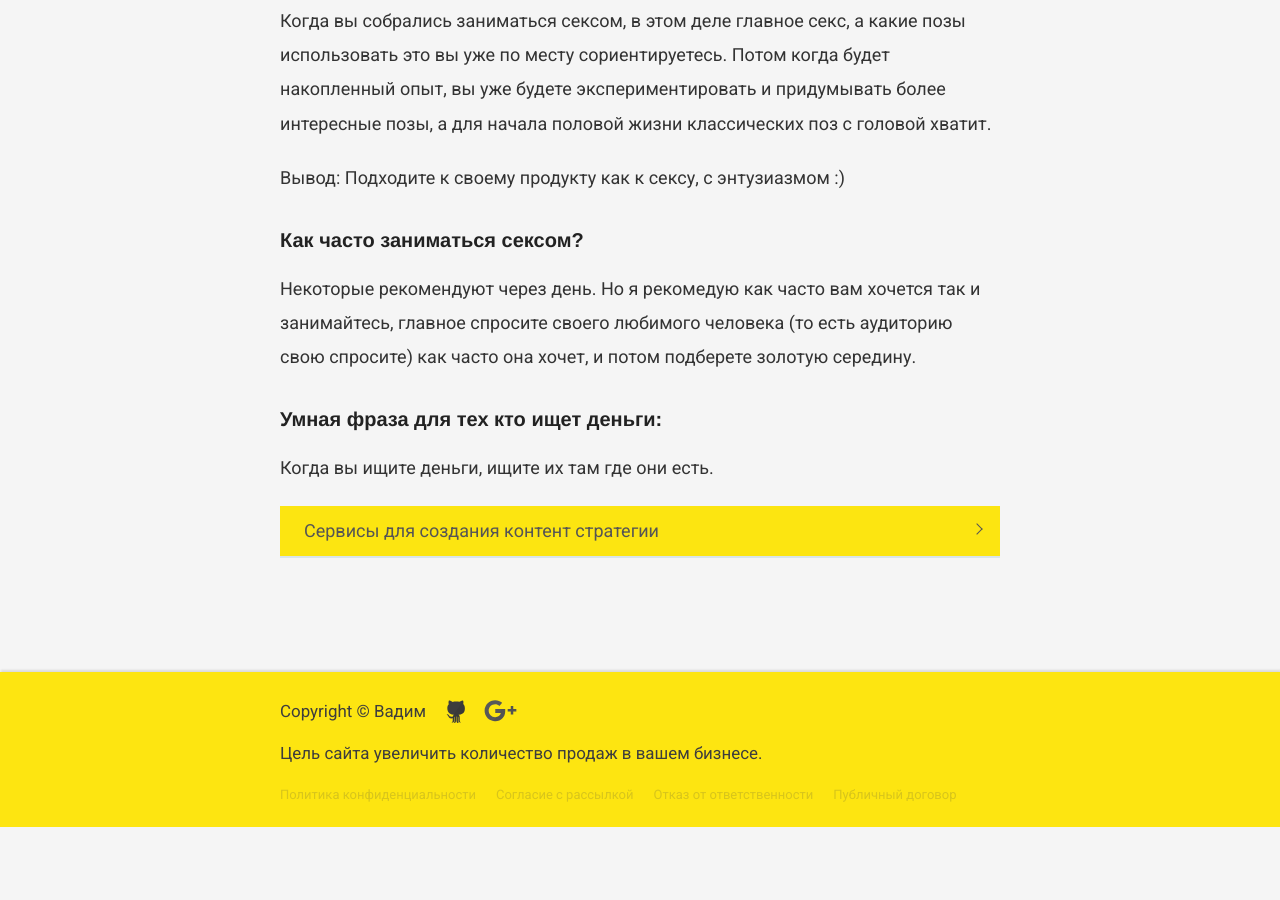
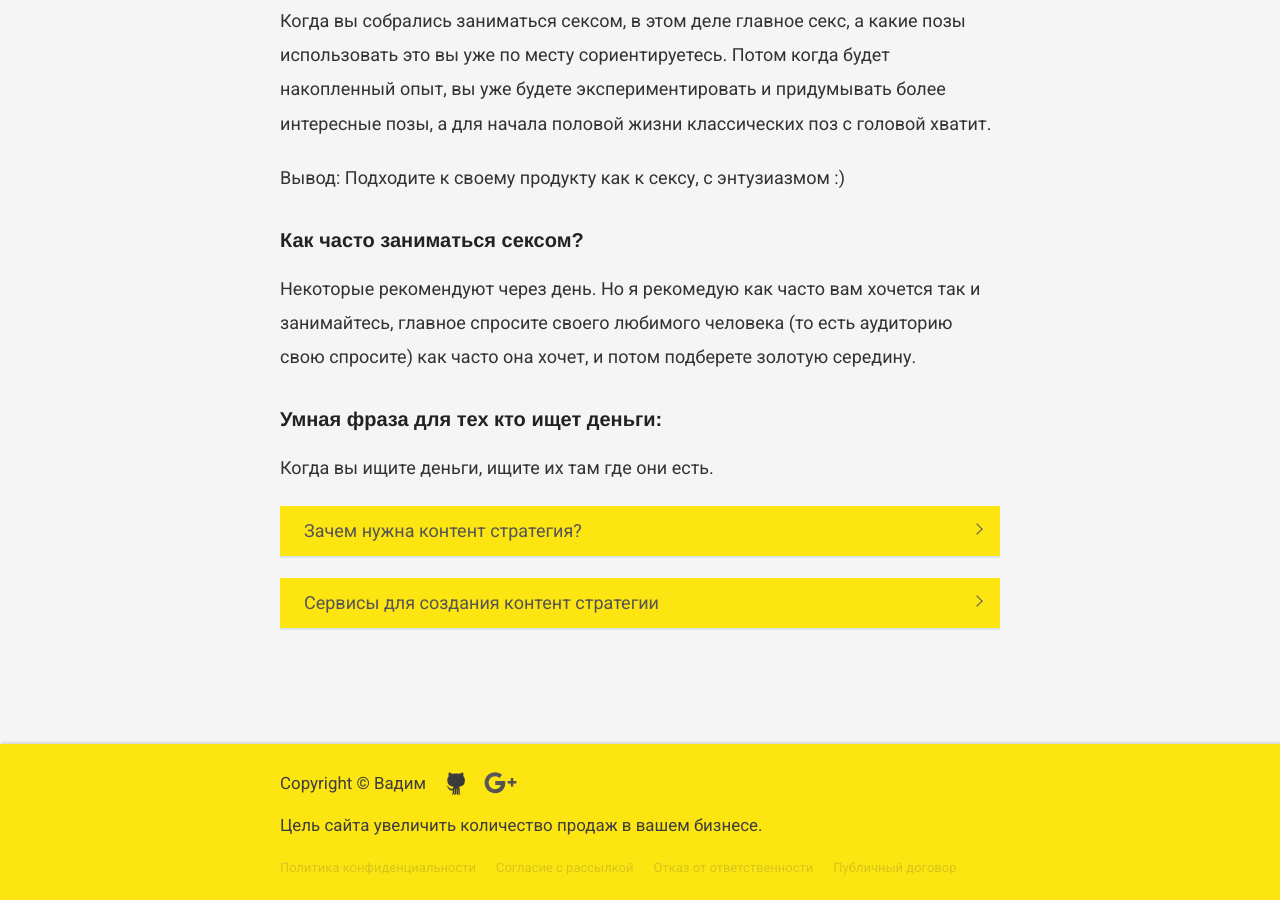
Before and after one commit to VadymVolos/vadymvolos.github.io, a Jekyll site: the page built from _posts/digital-marketing/2017-03-01-content-strategy.md, in a window 1280 px wide and 900 px high, scrolled down 2291 px. Built offline with Jekyll 4.4.1, drawn with Linux system fonts in a browser that asks for light colours; nearby versions of some CDN libraries; comment, search, counter and statistics services are not loaded; before the commit the page ends 3118 px from its top, so only the background shows below that.

Commit message:
Update 2017-03-01-content-strategy.md

```diff
--- a/_posts/digital-marketing/2017-03-01-content-strategy.md
+++ b/_posts/digital-marketing/2017-03-01-content-strategy.md
@@ -55,6 +55,39 @@
 
 <ul class="accordion">
 	<li class="accordion-li">
+		<a class="accordion-a"><h3>Зачем нужна контент стратегия?</h3></a>
+		<div class="accordion-content">
+		<p>
+		Она нужна в том случае если вы хотите создать интересный популярный посещаемый ресурс (сайт, ютуб канал, страницу в соц сети). Нужна для создания контента, для SEO (оптимизации чтоб быть на первых местах в поиске), и для платной контекстной рекламы.
+		</p><p>
+		Если у вас в голове много направлений лучше сделать два сайта под разные темы, чем на одном сайте делать свалку обо всех темах. Если у вас интернет магазин, то аналогично будет лучше если у вас будет узконаправленный магазин, например строительный материалы, или одежда для мам и детей, или магазин электромобилей, и тд.
+		</p><p>
+		Контент стратегия нужна чтоб собрать аудиторию на вашем сайте которая интересуется вашей узкой темой, это лояльная аудитория которая заинтересована купить то что вы продаете.
+		</p>
+
+		<H3>Как выглядит контент стратегия?</H3>
+
+		Это список в таблице ключевых фраз по которым вы будете создавать текстовые/видео/аудио посты. Главное правило: одна страница на сайте = одна ключевая фраза. Много ключевых фраз в одном посте охватывать нет смысла, вы растеряете вес каждой фразы и не по какой из них не достигнете первых мест в выдаче поисковых систем.
+
+		<H3>Рекомендации для текстового поста:</H3>
+		<ul>
+		    <li>одна страница (пост) = одна ключевая фраза</li>
+		    <li>в заголовке поста должна быть ОДИН раз ключевая фраза. </li>
+		    <li>в первом предложении ОДИН раз ключевая фраза</li>
+		    <li>дальше по тексту как получится, но не больше 3%.</li>
+		    <li>в подзаголовках, тоже можно ключевую фразу ОДИН раз.</li>
+		    <li>фраза в тексте желательно чтоб была в разных падежах и словоформах</li>
+		    <li>За заспамленность поисковики вашу страницу выкинут с поисковой выдачи, поэтому оптимально на странице фраза должна встречаться от 2% до 3%, можно чуть больше если тест большой. </li>
+		    <li>длинна текста в посте от 2000 символов.</li>
+		    <li>Поисковики смотрят на то как посетитель читает вашу страницу, возвращается ли он в поиск после прочтения вашей страницы. Если возвращается, значит на вашей странице пользователь не нашел ответа, и значит ваша страница хреновая и ее можно понизить в рейтинге, и повысить страницы других сайтов в которых информация более интересна пользователю.</li>
+		    <li>Поисковики ориентируются на пользователя, поэтому текст пишите для пользователя, чтоб ему было интересно, комфортно и ценно то что он читает. Тогда пользователь не пойдет в поиск опять искать, а останется на вашем сайте изучать ваш материал. Кроме текста на странице нужны фотки (одну хотя бы), если есть видео тоже добавляйте, если есть аудио тоже.</li>
+		    <li>В поиске есть ваши конкуренты которые могли дать пользователю более интересный контент чем вы.</li>
+		    <li>фотки в посте должны иметь alt атрибут <img alt="Это наша пица которую мы делаем">. Имя файла фотки желательно чтоб имело смысловую нагрузку pitca-kotoruyu-my-delaem.jpg</li>
+		</ul>
+		</div>
+	</li>
+
+	<li class="accordion-li">
 		<a class="accordion-a"><h3>Сервисы для создания контент стратегии</h3></a>
 		<div class="accordion-content">
       <ul>
@@ -64,19 +97,21 @@
       <li><a rel="nofollow" target="_blank" class="hvr-wobble-vertical" href="https://trends.google.com" onclick="ga('send', 'event', 'outbound', 'click', 'https://trends.google.com');">Google Тренды</a></li>
       </ul>
 <p>
-С помощью этих сервисов можно просмотреть количество запросов в месяц по нужной вам теме, а также смежные запросы и похожие варианты. Просматривать вы можете по всему миру, а можете выбрать конкретную страну и город. Это очень круто, когда вы можете узнать количество запросов в месяц по конкретной фразе в конкретном городе. Нужно использовать и Wordstat Yandex и Google AdWords Keyword Planner, потму что часть людей пользуется поиском от Яндекса и часть поиском от Гугл, в итоге вы сможете понять общую картину сколько запросов было в Яндексе и сколько в Гугл. Обратите внимание что бывает угасание интереса по каким-то запросам, также бывает сезонность - например когда запрос вводят раз в четыре года или каждую зиму.
+С помощью этих сервисов можно просмотреть количество запросов в месяц по нужной вам теме, а также смежные запросы и похожие варианты. Просматривать вы можете по всему миру, а можете выбрать конкретную страну и город. Это очень круто, когда вы можете узнать количество запросов в месяц по конкретной фразе в конкретном городе.
+</p><p>
+Нужно использовать и Wordstat Yandex и Google AdWords Keyword Planner, потму что часть людей пользуется поиском от Яндекса и часть поиском от Гугл, в итоге вы сможете понять общую картину сколько запросов было в Яндексе и сколько в Гугл. Обратите внимание что бывает угасание интереса по каким-то запросам, также бывает сезонность - например когда запрос вводят раз в четыре года или каждую зиму.
 </p>
 		</div>
 	</li>
 <!--
 	<li class="accordion-li">
-		<a class="accordion-a">Dolor sit Amet</a>
+		<a class="accordion-a"><h3>Dolor sit Amet</h3></a>
 		<div class="accordion-content">
 		<p></p>
 		</div>
 	</li>
 	<li class="accordion-li">
-		<a class="accordion-a">Dolor sit Amet</a>
+		<a class="accordion-a"><h3>Dolor sit Amet</h3></a>
 		<div class="accordion-content">
 		<p></p>
 		</div>
```
